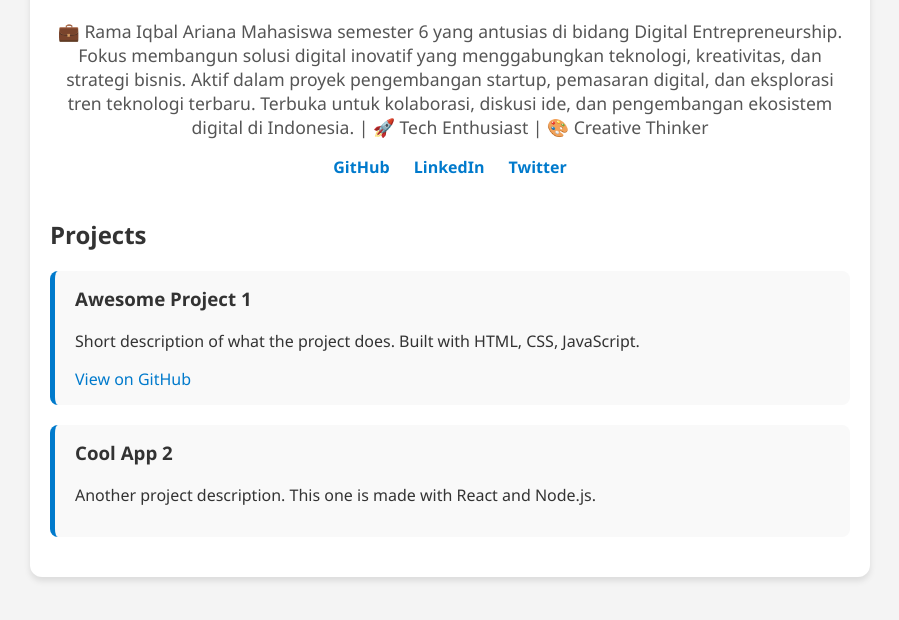
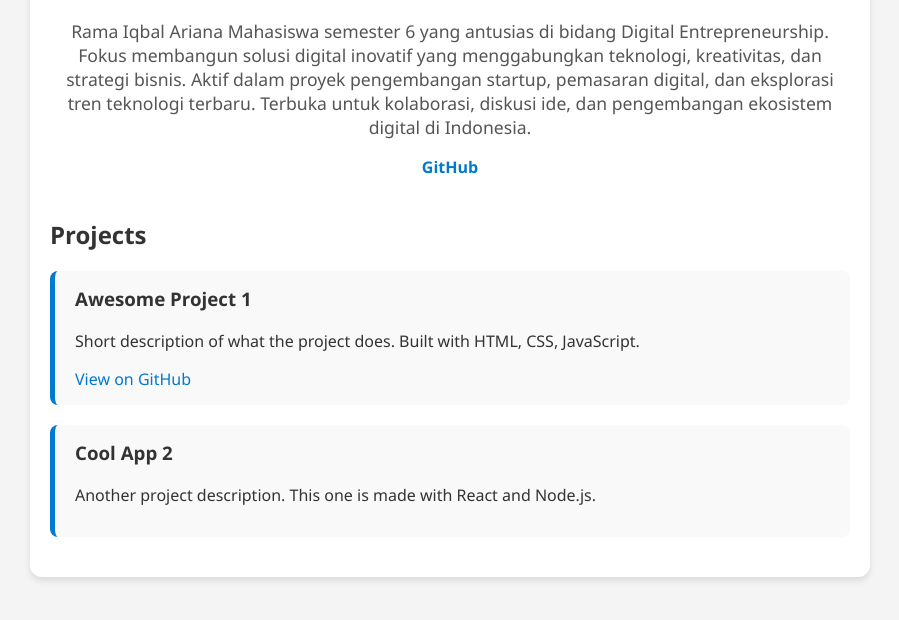
Before and after one commit to ramaiqbaal/Personal-Profile, a plain HTML site: page index.html in a window 1280 px wide. Shown: the part 164-784 px from the top of the page, without its empty margins (190-1089 px from the left). Drawn offline with Linux system fonts and the light colour scheme.

Commit message:
Commit 6

```diff
--- a/index.html
+++ b/index.html
@@ -11,12 +11,10 @@
     <header>
       <img src="profile.jpg" alt="Profile Picture" class="profile-img" />
       <h1>Your Name</h1>
-      <p class="bio">💼 Rama Iqbal Ariana
-        Mahasiswa semester 6 yang antusias di bidang Digital Entrepreneurship. Fokus membangun solusi digital inovatif yang menggabungkan teknologi, kreativitas, dan strategi bisnis. Aktif dalam proyek pengembangan startup, pemasaran digital, dan eksplorasi tren teknologi terbaru. Terbuka untuk kolaborasi, diskusi ide, dan pengembangan ekosistem digital di Indonesia.  | 🚀 Tech Enthusiast | 🎨 Creative Thinker</p>
+      <p class="bio"> Rama Iqbal Ariana
+        Mahasiswa semester 6 yang antusias di bidang Digital Entrepreneurship. Fokus membangun solusi digital inovatif yang menggabungkan teknologi, kreativitas, dan strategi bisnis. Aktif dalam proyek pengembangan startup, pemasaran digital, dan eksplorasi tren teknologi terbaru. Terbuka untuk kolaborasi, diskusi ide, dan pengembangan ekosistem digital di Indonesia.</p>
       <div class="socials">
-        <a href="https://github.com/username" target="_blank">GitHub</a>
-        <a href="https://linkedin.com/in/username" target="_blank">LinkedIn</a>
-        <a href="https://twitter.com/username" target="_blank">Twitter</a>
+        <a href="https://github.com/ramaiqbaal" target="_blank">GitHub</a>
       </div>
     </header>
 
```
